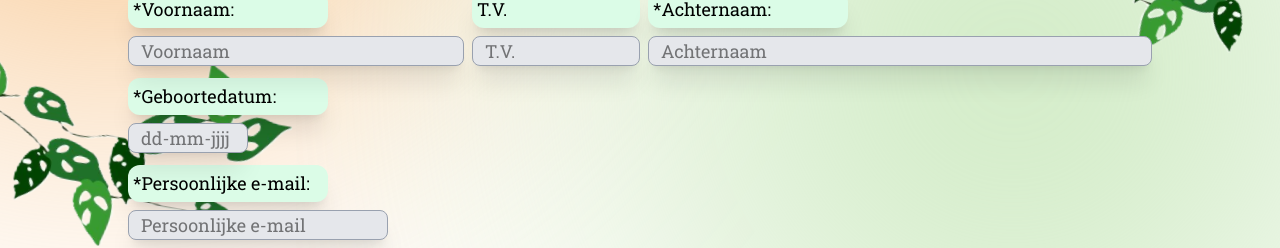
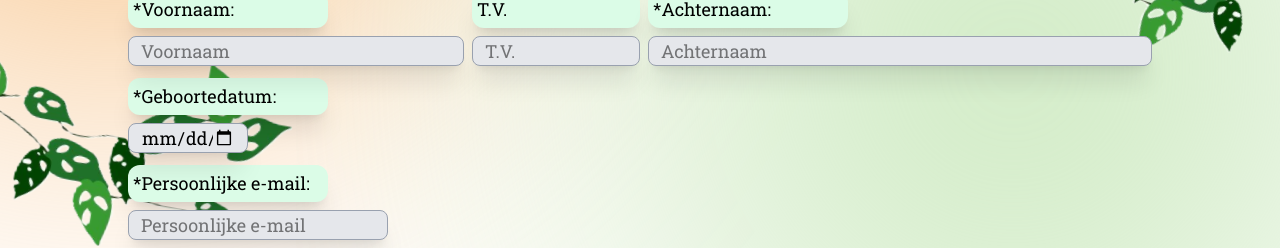
Before and after one commit to sempruijs/pluisie, a SvelteKit app in the folder frontend/: page /register in a window 1280 px wide. Shown: the part 840-1088 px from the top of the page. Built offline with nearby package versions, Linux system fonts and the light colour scheme.

Commit message:
Implement date picker

```diff
--- a/frontend/src/routes/register/+page.svelte
+++ b/frontend/src/routes/register/+page.svelte
@@ -21,10 +21,11 @@
         email: "string",
       });
 
-    $: createUserRequest.update(req => ({
-        ...req,
-        fullName: [firstName, infix, lastName].filter(Boolean).join(' ').trim()
-    }));
+    // $: createUserRequest.update(req => ({
+    //     ...req,
+    //     name: [firstName, infix, lastName].filter(Boolean).join(' ').trim()
+    // }));
+    const fullName = "harko de Graaf";
 
     const handleSubmit = () => {
       createUserRequest.update((req) => ({
@@ -35,6 +36,7 @@
         phone_number,
         password,
       }));
+
 
 
     Effect.runPromise(
@@ -49,7 +51,11 @@
             });
         };
 
-    let date_of_birth = "";
+    $effect(() => {
+        console.log("date of birth: ", date_of_birth);
+    })
+
+    let date_of_birth = $state("");
     let dropdownContainer = "";
     let firstName = "";
     let infix = "";
@@ -166,12 +172,12 @@
 
             <div class="form-control">
                 <h3 class="form-label textcontrast">Geboortedatum:</h3>
-        <input type="text" required
+            <input
+                type="date" required
                 class="w-30 h-7.5 bg-gray-200 shadow-xl border px-3 border-gray-400 rounded-lg outline-none selecttext mb-3"
                 placeholder="dd-mm-jjjj"
                 maxlength="10"
                 bind:value={date_of_birth}
-                on:input={formatGeboortedatum}
                 />
         </div>
             <div class="form-control">
```
